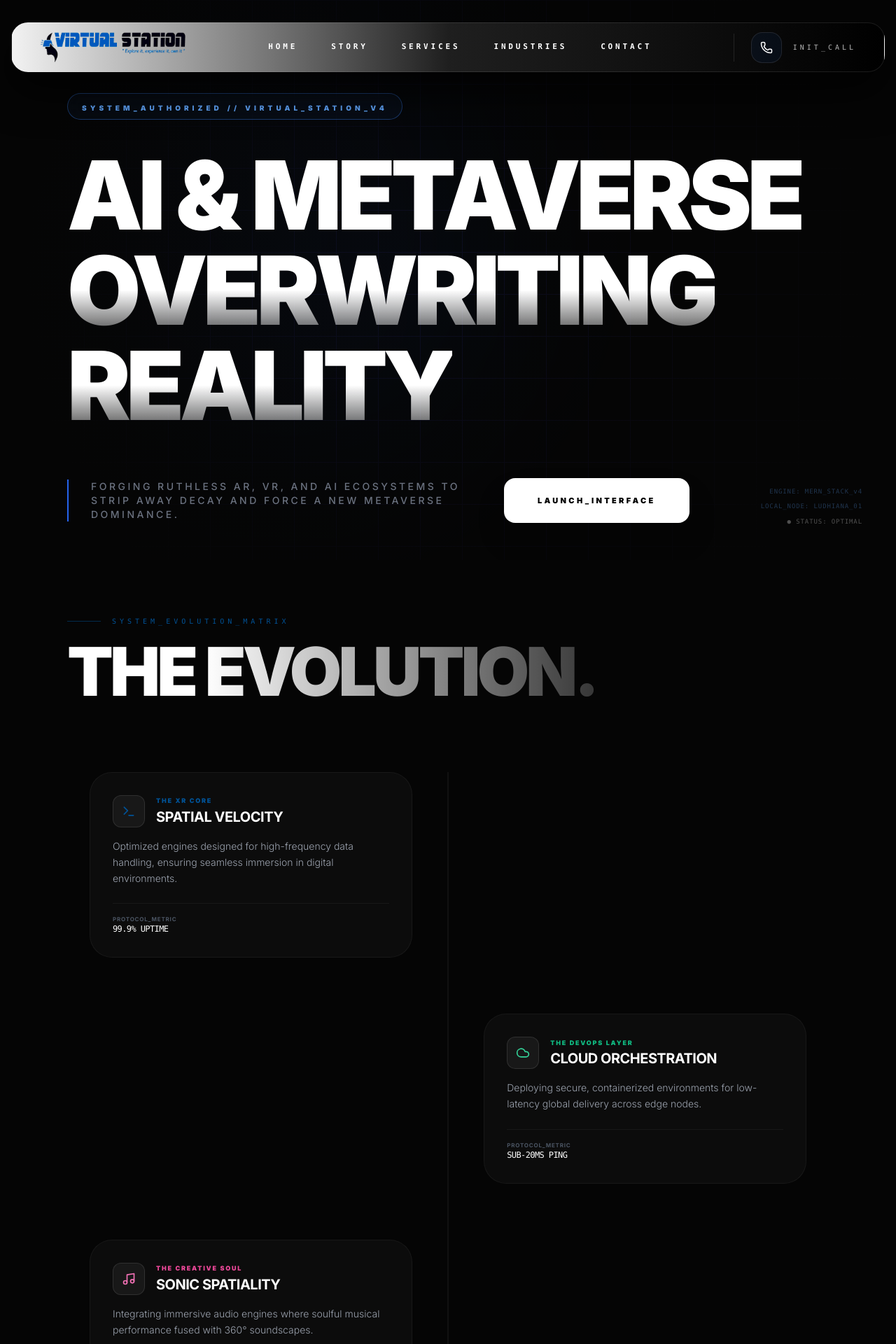
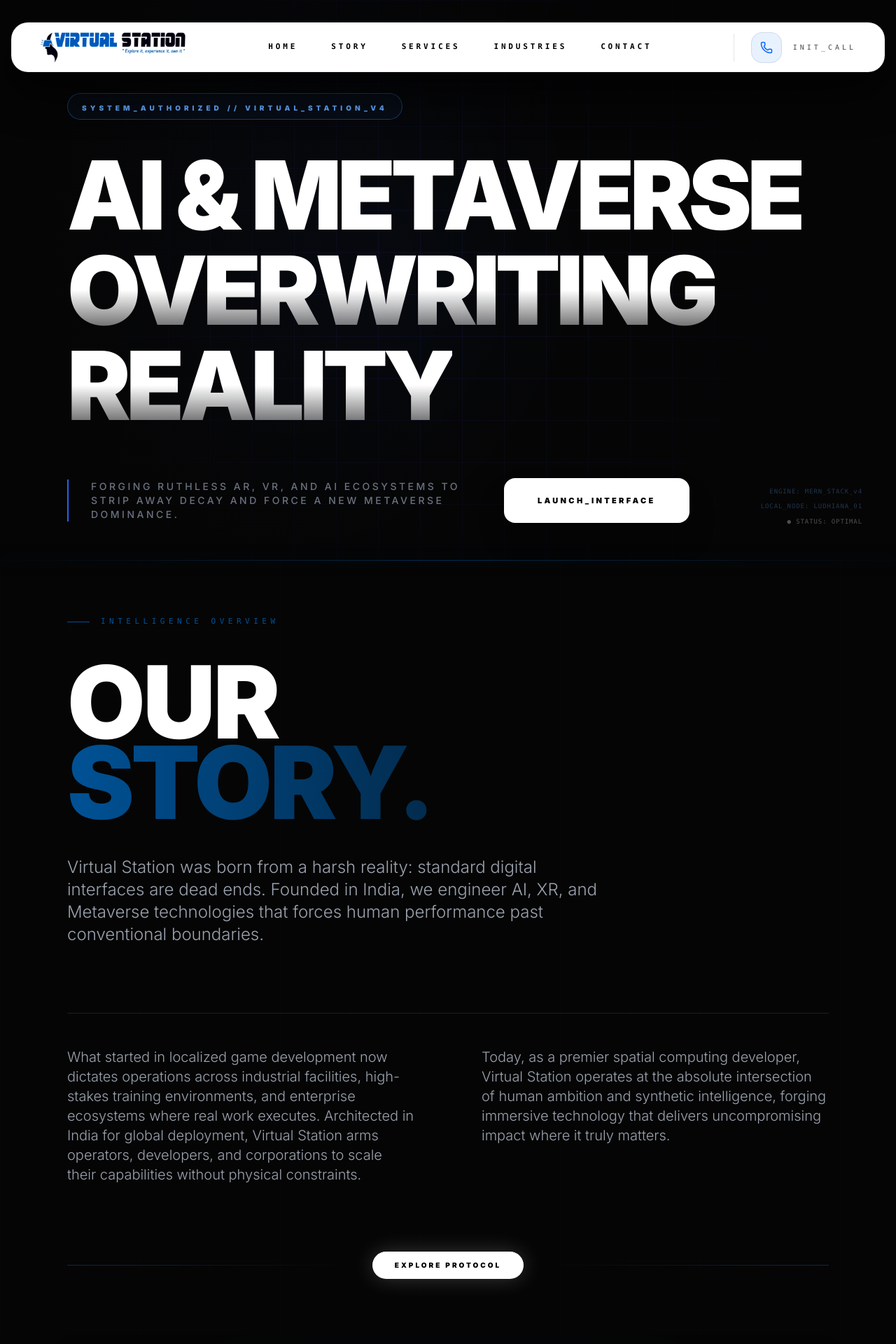
Before and after one commit to webenquiry11-svg/virtualStation, a Next.js app in the folder frontend/: page / in a window 1280 px wide. Shown: the top 1920 px of the page at 70% size. Built offline with nearby package versions, Linux system fonts and the light colour scheme.

Commit message:
Initialize Virtual Station: Clean Architecture

```diff
--- a/frontend/components/sections/About/page.tsx
+++ b/frontend/components/sections/About/page.tsx
@@ -1,146 +1,80 @@
 "use client";
-import React, { useRef } from 'react';
-import { motion, useScroll, useSpring, useTransform } from 'framer-motion';
-import { Shield, Zap, Music, Cloud, Terminal } from 'lucide-react';
+import React from 'react';
+import { motion } from 'framer-motion';
+import { Globe, Cpu, Zap, Activity } from 'lucide-react';
 
-const WhyChooseSection = () => {
-  const containerRef = useRef(null);
+const AboutSection = () => {
+  return (
+    <section id="story" className="relative w-full bg-[#050505] py-16 md:py-20 px-6 md:px-24">
 
-  // Refined offset: "start center" means animation starts when the section top hits the screen center
-  const { scrollYProgress } = useScroll({
-    target: containerRef,
-    offset: ["start center", "end center"]
-  });
+      {/* 1. SEAMLESS TRANSITION OVERLAY */}
+      <div className="absolute top-0 left-0 w-full h-px bg-gradient-to-r from-transparent via-[#005296]/50 to-transparent shadow-[0_0_20px_rgba(0,82,150,0.5)]" />
 
-  const smoothProgress = useSpring(scrollYProgress, {
-    stiffness: 50, // Slower stiffness for more "weight"
-    damping: 20,
-    restDelta: 0.001
-  });
+      <div className="max-w-7xl mx-auto relative z-10">
 
-  // Precise mapping to ensure it stays within the line boundaries
-  const vehicleY = useTransform(smoothProgress, [0, 1], ["0%", "100%"]);
+        {/* TOP SECTION: LARGE TYPOGRAPHY STACK */}
+        <div className="flex flex-col gap-12 mb-16 md:mb-24">
+          <motion.div
+            initial={{ opacity: 0, x: -20 }}
+            whileInView={{ opacity: 1, x: 0 }}
+            className="flex items-center gap-4 text-[#005296] font-mono text-[11px] tracking-[0.5em] uppercase"
+          >
+            <span className="w-8 h-[1px] bg-[#005296]"></span>
+            Intelligence Overview
+          </motion.div>
 
-  const steps = [
-    {
-      title: "SPATIAL VELOCITY",
-      subtitle: "The XR Core",
-      desc: "Optimized engines designed for high-frequency data handling, ensuring seamless immersion in digital environments.",
-      icon: <Terminal size={20} />,
-      stat: "99.9% Uptime",
-      iconClass: "text-[#005296]",
-      subtitleClass: "text-[#005296]"
-    },
-    {
-      title: "CLOUD ORCHESTRATION",
-      subtitle: "The DevOps Layer",
-      desc: "Deploying secure, containerized environments for low-latency global delivery across edge nodes.",
-      icon: <Cloud size={20} />,
-      stat: "Sub-20ms Ping",
-      iconClass: "text-emerald-400",
-      subtitleClass: "text-emerald-500"
-    },
-    {
-      title: "SONIC SPATIALITY",
-      subtitle: "The Creative Soul",
-      desc: "Integrating immersive audio engines where soulful musical performance fused with 360° soundscapes.",
-      icon: <Music size={20} />,
-      stat: "Spatial Audio",
-      iconClass: "text-pink-400",
-      subtitleClass: "text-pink-500"
-    },
-    {
-      title: "SECURITY & SCALE",
-      subtitle: "The Enterprise Shield",
-      desc: "Professional-grade encryption and scalable routing implemented across global employment networks.",
-      icon: <Shield size={20} />,
-      stat: "AES-256 Auth",
-      iconClass: "text-purple-400",
-      subtitleClass: "text-purple-500"
-    }
-  ];
+          <motion.h2
+            initial={{ opacity: 0, y: 40 }}
+            whileInView={{ opacity: 1, y: 0 }}
+            className="text-6xl md:text-[9rem] font-black tracking-tight leading-[0.8] text-white uppercase"
+          >
+            OUR <br />
+            <span className="text-transparent bg-clip-text bg-gradient-to-r from-[#005296] to-[#005296]/50">
+              STORY.
+            </span>
+          </motion.h2>
 
-  return (
-    <section id="industries" ref={containerRef} className="relative w-full bg-[#050505] py-16 md:py-20 px-4 md:px-24 overflow-hidden">
-
-      <div className="max-w-7xl mx-auto mb-16 md:mb-24">
-        <motion.div
+          <motion.p
             initial={{ opacity: 0 }}
             whileInView={{ opacity: 1 }}
-          className="flex items-center gap-4 text-[#005296] font-mono text-[10px] tracking-[0.5em] uppercase mb-4"
+            className="max-w-3xl text-gray-400 text-xl md:text-2xl font-light leading-relaxed"
           >
-          <span className="w-12 h-[1px] bg-[#005296]/50"></span>
-          System_Evolution_Matrix
-        </motion.div>
-        <h2 className="text-4xl md:text-6xl lg:text-8xl font-black text-white tracking-tighter leading-none">
-          THE <span className="text-transparent bg-clip-text bg-gradient-to-r from-white to-white/20">EVOLUTION.</span>
-        </h2>
+            Virtual Station was born from a harsh reality: standard digital interfaces are dead ends. Founded in India, we engineer AI, XR, and Metaverse technologies that forces human performance past conventional boundaries.
+          </motion.p>
         </div>
 
-      <div className="max-w-5xl mx-auto relative">
+        {/* NARRATIVE TEXT BLOCKS */}
+        <div className="grid grid-cols-1 md:grid-cols-2 gap-12 lg:gap-24 pt-12 border-t border-white/10">
 
-        {/* FIXED TRACK LOGIC */}
-        <div className="absolute left-6 md:left-1/2 top-0 bottom-0 w-[1px] bg-white/10 md:-translate-x-1/2 z-0">
-          {/* THE VEHICLE: Now uses a more stable container-relative position */}
-          <motion.div
-            style={{
-              top: vehicleY,
-            }}
-            className="absolute left-1/2 -translate-x-1/2 w-[3px] h-32 z-20"
-          >
-            {/* The actual visible glowing vehicle */}
-            <div className="w-full h-full bg-gradient-to-b from-[#005296] via-emerald-400 to-transparent shadow-[0_0_25px_rgba(0,82,150,0.8)] rounded-full" />
-            {/* The "Head" Pulse */}
-            <div className="absolute top-0 left-1/2 -translate-x-1/2 w-2 h-2 bg-white rounded-full shadow-[0_0_15px_white]" />
-          </motion.div>
+          <p className="text-gray-400 text-lg md:text-xl font-light leading-relaxed">
+            What started in localized game development now dictates operations across industrial facilities, high-stakes training environments, and enterprise ecosystems where real work executes. Architected in India for global deployment, Virtual Station arms operators, developers, and corporations to scale their capabilities without physical constraints.
+          </p>
+
+          <p className="text-gray-400 text-lg md:text-xl font-light leading-relaxed">
+            Today, as a premier spatial computing developer, Virtual Station operates at the absolute intersection of human ambition and synthetic intelligence, forging immersive technology that delivers uncompromising impact where it truly matters.
+          </p>
         </div>
 
-        {steps.map((step, i) => (
-          <div
-            key={i}
-            className={`relative flex flex-col md:flex-row items-center justify-between mb-16 md:mb-20 last:mb-0 ${i % 2 === 0 ? 'md:flex-row' : 'md:flex-row-reverse'}`}
+        {/* DECORATIVE INTERACTIVE LINE */}
+        <div className="mt-24 flex items-center gap-8">
+            <div className="flex-1 h-px bg-gradient-to-r from-[#005296]/50 to-transparent"></div>
+            <motion.button
+              whileHover={{ scale: 1.05 }}
+              whileTap={{ scale: 0.95 }}
+              className="px-8 py-3 bg-white text-black text-[10px] font-black uppercase tracking-[0.3em] rounded-full shadow-[0_0_30px_rgba(255,255,255,0.2)]"
             >
-            <motion.div
-              initial={{ opacity: 0, x: i % 2 === 0 ? -30 : 30 }}
-              whileInView={{ opacity: 1, x: 0 }}
-              viewport={{ once: true, margin: "-50px" }}
-              transition={{ duration: 0.8 }}
-            className="w-full md:w-[45%] group pl-16 md:pl-0"
-            >
-              <div className="p-8 rounded-[2rem] bg-[#0c0c0c] border border-white/5 hover:border-white/10 transition-all duration-300">
-                <div className="flex items-center gap-4 mb-4">
-                  <div className={`p-3 rounded-xl bg-white/5 border border-white/10 ${step.iconClass} group-hover:scale-110 transition-transform`}>
-                    {step.icon}
-                  </div>
-                  <div>
-                     <p className={`text-[9px] font-black uppercase tracking-[0.2em] ${step.subtitleClass} mb-0.5`}>{step.subtitle}</p>
-                     <h3 className="text-xl font-bold text-white tracking-tight">{step.title}</h3>
+              Explore Protocol
+            </motion.button>
+            <div className="flex-1 h-px bg-gradient-to-l from-[#005296]/50 to-transparent"></div>
         </div>
       </div>
 
-                <p className="text-gray-400 text-sm font-light leading-relaxed mb-6">
-                  {step.desc}
-                </p>
-
-                <div className="flex items-center gap-4 pt-4 border-t border-white/5">
-                   <div className="flex flex-col">
-                      <span className="text-[8px] text-gray-600 uppercase font-bold tracking-widest">Protocol_Metric</span>
-                      <span className="text-xs font-mono text-white tracking-tighter uppercase">{step.stat}</span>
-                   </div>
-                </div>
-              </div>
-            </motion.div>
-
-            <div className="hidden md:block w-[45%]" />
-          </div>
-        ))}
-      </div>
-
-      <div className="max-w-7xl mx-auto mt-12 flex flex-col items-center">
-         <div className="h-20 w-px bg-gradient-to-b from-[#005296]/30 to-transparent" />
+      {/* BACKGROUND GRAPHIC: Subtle moving scanlines */}
+      <div className="absolute inset-0 z-0 pointer-events-none opacity-20">
+         <div className="absolute inset-0 bg-[linear-gradient(to_right,#80808012_1px,transparent_1px),linear-gradient(to_bottom,#80808012_1px,transparent_1px)] bg-[size:100px_100px]"></div>
       </div>
     </section>
   );
 };
 
-export default WhyChooseSection;
+export default AboutSection;
--- a/frontend/components/sections/Contacct/page.tsx
+++ b/frontend/components/sections/Contacct/page.tsx
@@ -48,7 +48,7 @@ const ContactSection = () => {
               // Initializing_Contact_Protocol
             </motion.div>
           <h2 className="text-4xl md:text-6xl lg:text-8xl font-black text-white tracking-tighter leading-none">
-              BOOK YOUR CUSTOM <br /> <span className="text-transparent bg-clip-text bg-gradient-to-r from-blue-400 to-emerald-400">XR & METAVERSE DEMO.</span>
+            BOOK YOUR CUSTOM <br /> <span className="text-transparent bg-clip-text bg-gradient-to-r from-[#005296] to-[#005296]/50">XR & METAVERSE DEMO.</span>
             </h2>
           </div>
           <div className="flex items-center gap-8">
--- a/frontend/components/sections/HeroSection.tsx
+++ b/frontend/components/sections/HeroSection.tsx
@@ -15,12 +15,11 @@ const HeroSection = () => {
           animate={{ y: 0, opacity: 1 }}
           transition={{ duration: 1, ease: [0.16, 1, 0.3, 1] }}
           className="w-full max-w-[1300px] flex items-center justify-between px-6 md:px-10 py-3
-                     /* EXACT GRADIENT: Solid white on left to deep black on right */
-                     bg-gradient-to-r from-white/95 via-[#222222]/90 to-black/95
-                     backdrop-blur-3xl saturate-150 border border-white/10 rounded-3xl
+                     bg-white
+                     backdrop-blur-3xl saturate-150 border border-black/5 rounded-3xl
                      shadow-[0_25px_60px_rgba(0,0,0,0.8)]"
         >
-          {/* LOGO AREA: Perfectly visible against the solid white starting gradient */}
+          {/* LOGO AREA: Perfectly visible against the solid white background */}
           <div className="flex items-center gap-2 min-w-fit">
             <div className="relative w-32 md:w-[210px]">
               <Image
@@ -34,23 +33,23 @@ const HeroSection = () => {
             </div>
           </div>
 
-          {/* NAV LINKS: White high-contrast text to match reference image */}
-          <ul className="hidden lg:flex items-center gap-12 text-[11px] uppercase tracking-[0.35em] font-bold font-mono text-white">
-            <li><a href="#home" className="hover:text-blue-400 transition-all duration-300">Home</a></li>
-            <li><a href="#story" className="hover:text-blue-400 transition-all duration-300">Story</a></li>
-            <li><a href="#services" className="hover:text-blue-400 transition-all duration-300">Services</a></li>
-            <li><a href="#industries" className="hover:text-blue-400 transition-all duration-300">Industries</a></li>
-            <li><a href="#contact" className="hover:text-blue-400 transition-all duration-300">Contact</a></li>
+          {/* NAV LINKS: Black text to contrast with the white background */}
+          <ul className="hidden lg:flex items-center gap-12 text-[11px] uppercase tracking-[0.35em] font-bold font-mono text-black">
+            <li><a href="#home" className="hover:text-blue-600 transition-all duration-300">Home</a></li>
+            <li><a href="#story" className="hover:text-blue-600 transition-all duration-300">Story</a></li>
+            <li><a href="#services" className="hover:text-blue-600 transition-all duration-300">Services</a></li>
+            <li><a href="#industries" className="hover:text-blue-600 transition-all duration-300">Industries</a></li>
+            <li><a href="#contact" className="hover:text-blue-600 transition-all duration-300">Contact</a></li>
           </ul>
 
           {/* ACTION AREA: Right-aligned Phone Icon & Init Call */}
           <div className="flex items-center gap-6">
-            <div className="h-10 w-[1px] bg-white/10 hidden md:block" />
+            <div className="h-10 w-[1px] bg-black/10 hidden md:block" />
             <a href="tel:+91XXXXXXXXXX" className="flex items-center gap-4 group">
-              <div className="w-11 h-11 rounded-2xl bg-blue-500/5 border border-white/10 flex items-center justify-center group-hover:bg-blue-600 group-hover:border-blue-600 transition-all duration-500">
-                <Phone size={18} className="text-white group-hover:scale-110 transition-transform" />
+              <div className="w-11 h-11 rounded-2xl bg-blue-500/10 border border-black/10 flex items-center justify-center group-hover:bg-blue-600 group-hover:border-blue-600 transition-all duration-500">
+                <Phone size={18} className="text-blue-600 group-hover:text-white group-hover:scale-110 transition-transform" />
               </div>
-              <span className="hidden xl:block text-[10px] font-mono tracking-[0.4em] text-white/70 group-hover:text-white transition-colors">INIT_CALL</span>
+              <span className="hidden xl:block text-[10px] font-mono tracking-[0.4em] text-black/70 group-hover:text-black transition-colors">INIT_CALL</span>
             </a>
           </div>
         </motion.div>
```
Lines whose indentation alone changed are shown as unchanged.
